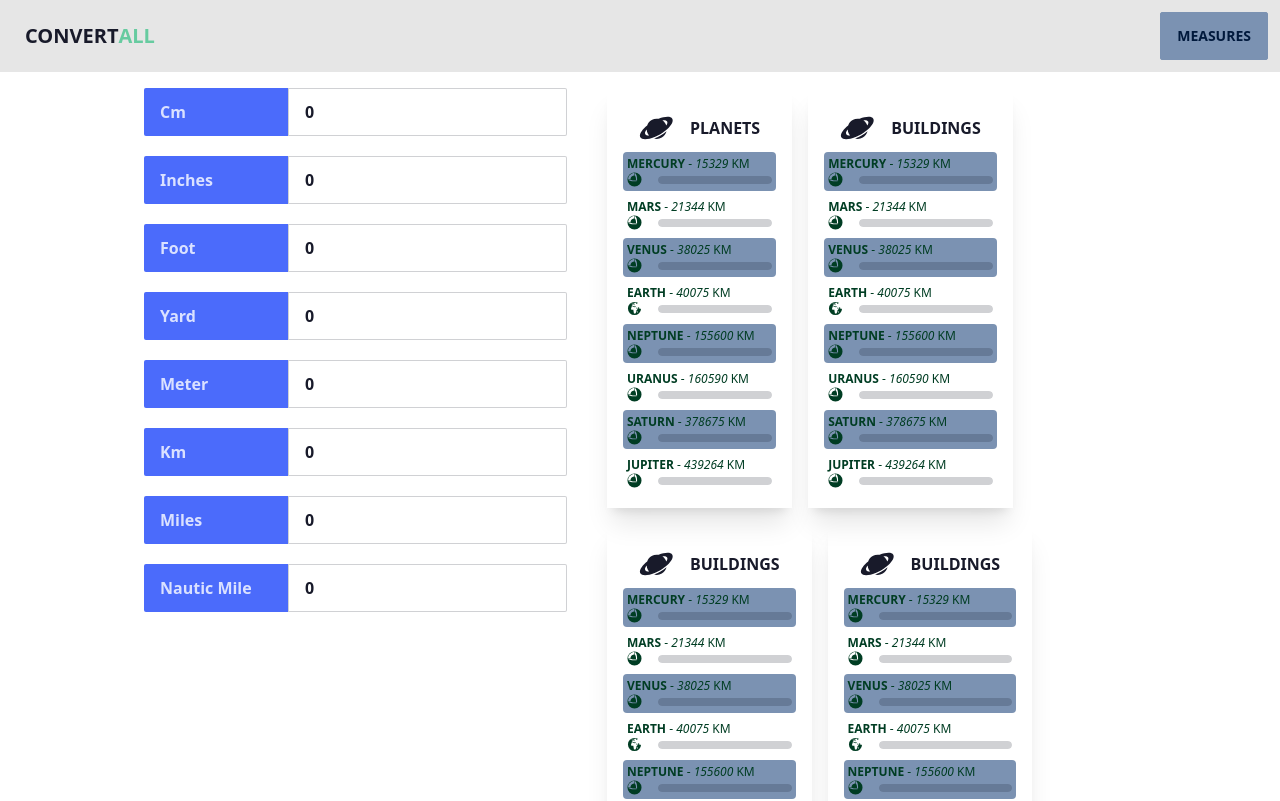
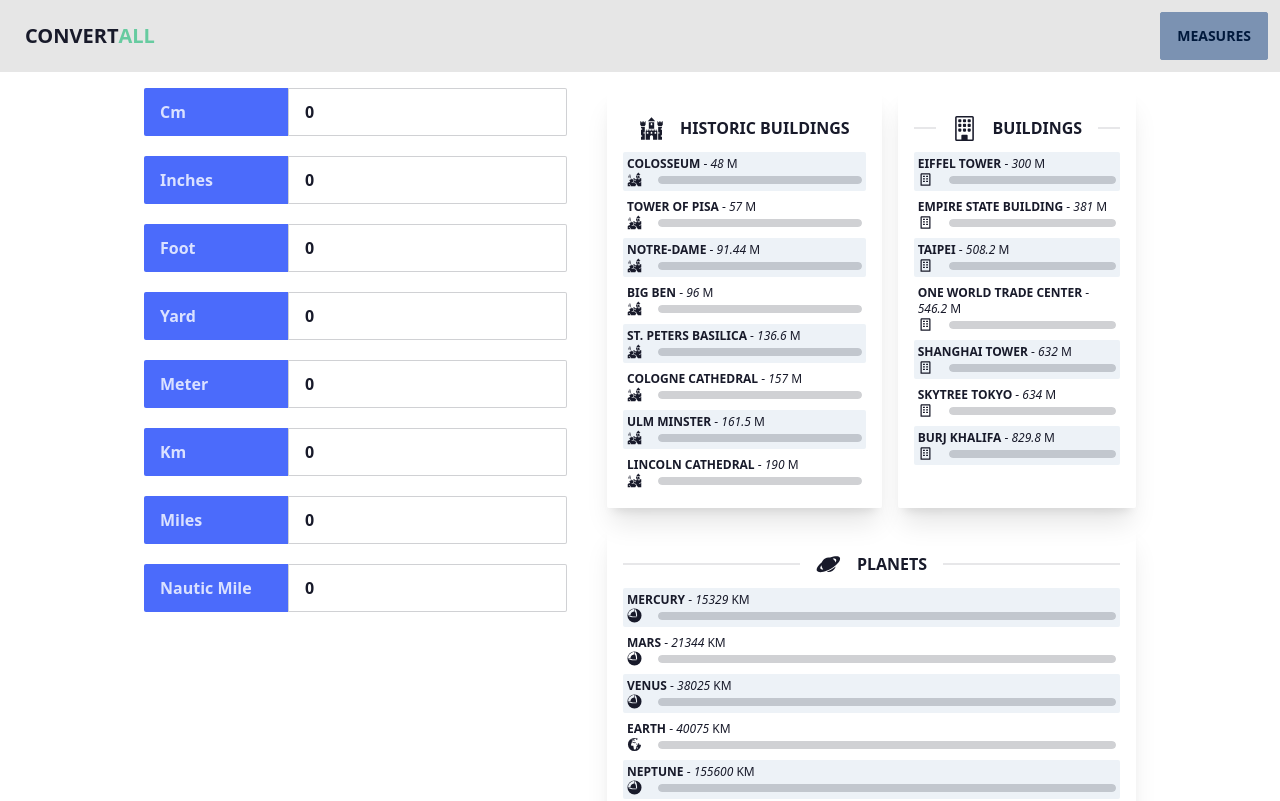
Before and after one commit to macke89/reactconverter, a Next.js app: page /lengths in a window 1280 px wide. Shown: the top 801 px of the page. Built offline with nearby package versions, Linux system fonts and the light colour scheme.

Commit message:
Added Content lengths.js

```diff
--- a/components/LengthProgressCard.js
+++ b/components/LengthProgressCard.js
@@ -3,19 +3,20 @@ import ProgressBar from "./ProgressBar";
 import {AiOutlineMinus} from "react-icons/ai";
 
 
-const LengthProgressCard = ({nominator, name, icon, items}) => {
+const LengthProgressCard = ({nominator, name, icon, items, unit}) => {
     return (
         <>
-            <div className="shadow-xl p-4">
+            <div className="shadow-xl p-4 flex-1 text-base-content rounded-sm">
                 <div className="divider">
                     <i>{icon}</i>
-                    <h3 className="font-bold uppercase">{name}</h3>
+                    <h3 className="font-bold uppercase text-center">{name}</h3>
                 </div>
                 <div className="flex flex-col gap-1">
                     {items.map(item => {
                         console.log(item);
-                        return (<ProgressBar
-                            nominator={nominator} {...item}/>)
+                        return (
+                            <ProgressBar nominator={nominator} {...item} unit={unit}/>
+                        )
                     })}
                 </div>
             </div>
--- a/components/ProgressBar.js
+++ b/components/ProgressBar.js
@@ -1,18 +1,18 @@
 import React from 'react';
 
-const ProgressBar = ({nominator, name, id, value, icon}) => {
+const ProgressBar = ({nominator, name, id, value, icon, unit}) => {
     console.log(name);
     return (
-        <div className="text-accent-content text-xs odd:bg-secondary rounded p-1" key={id}>
+        <div className="text-xs odd:text-neutral odd:bg-neutral-content rounded-sm p-1" key={id}>
             <div>
                 <span className="uppercase font-bold">{name}</span>
                 <span> - </span>
                 <span className="italic">{value}</span>
-                <span> KM</span>
+                <span> {unit}</span>
             </div>
             <div className="flex gap-4 items-center">
                 <span>{icon}</span>
-                <progress className="progress progress-primary w-full" value={nominator}
+                <progress className="progress progress-accent w-full" value={nominator}
                           max={value}/>
             </div>
         </div>
--- a/pages/lengths.js
+++ b/pages/lengths.js
@@ -5,8 +5,11 @@ import Footer from "../components/sections/Footer";
 import Container from "../components/sections/Container";
 import ContainerMeasures from "../components/sections/ContainerMeasures";
 import LengthProgressCard from "../components/LengthProgressCard";
-import {GiEarthAfricaEurope, GiPlanetCore, GiRingedPlanet} from "react-icons/gi";
+import {GiCastle, GiCastleRuins, GiEarthAfricaEurope, GiPlanetCore, GiRingedPlanet} from "react-icons/gi";
+import {BsBuilding} from "react-icons/bs";
+import {BiBuilding} from "react-icons/bi";
 
+const mainIconSize = 25;
 const iconSize = 15;
 
 const lengths = [
@@ -31,6 +34,31 @@ const planets = [
     {id: 8, name: "jupiter", value: 439264, icon: <GiPlanetCore size={iconSize}/>},
 ]
 
+const buildings = [
+    {id: 1, name: "eiffel tower", value: 300, icon: <BiBuilding size={iconSize}/>},
+    {id: 2, name: "empire state building", value: 381, icon: <BiBuilding size={iconSize}/>},
+    {id: 3, name: "taipei", value: 508.2, icon: <BiBuilding size={iconSize}/>},
+    {id: 4, name: "one world trade center", value: 546.2, icon: <BiBuilding size={iconSize}/>},
+    {id: 5, name: "shanghai tower", value: 632, icon: <BiBuilding size={iconSize}/>},
+    {id: 6, name: "skytree tokyo", value: 634, icon: <BiBuilding size={iconSize}/>},
+    {id: 7, name: "burj khalifa", value: 829.8, icon: <BiBuilding size={iconSize}/>},
+]
+
+const oldBuildings = [
+    {id: 1, name: "colosseum", value: 48, icon: <GiCastleRuins size={iconSize}/>},
+    {id: 2, name: "tower of pisa", value: 57, icon: <GiCastleRuins size={iconSize}/>},
+    {id: 3, name: "notre-dame", value: 91.44, icon: <GiCastleRuins size={iconSize}/>},
+    {id: 4, name: "big ben", value: 96, icon: <GiCastleRuins size={iconSize}/>},
+    {id: 5, name: "st. peters basilica", value: 136.6, icon: <GiCastleRuins size={iconSize}/>},
+    {id: 6, name: "cologne cathedral", value: 157, icon: <GiCastleRuins size={iconSize}/>},
+    {id: 7, name: "ulm minster", value: 161.5, icon: <GiCastleRuins size={iconSize}/>},
+    {id: 8, name: "lincoln cathedral", value: 190, icon: <GiCastleRuins size={iconSize}/>},
+]
+
+function convertLength(value, rate) {
+    return value * rate
+}
+
 const Lengths = () => {
     const [nominator, setNominator] = useState(0);
 
@@ -54,15 +82,16 @@ const Lengths = () => {
                     ))}
                 </div>
                 <div className="w-full">
-                    <div className="flex flex-col gap-4 sm:flex-row sm:flex-wrap">
-                        <LengthProgressCard items={planets} name={"Planets"} icon={<GiRingedPlanet size={35}/>}
-                                            nominator={nominator}/>
-                        <LengthProgressCard items={planets} name={"Buildings"} icon={<GiRingedPlanet size={35}/>}
-                                            nominator={nominator}/>
-                        <LengthProgressCard items={planets} name={"Buildings"} icon={<GiRingedPlanet size={35}/>}
-                                            nominator={nominator}/>
-                        <LengthProgressCard items={planets} name={"Buildings"} icon={<GiRingedPlanet size={35}/>}
-                                            nominator={nominator}/>
+                    <div className="flex flex-col gap-4 sm:flex-row sm:flex-wrap inline-flex">
+                        <LengthProgressCard items={oldBuildings} name={"Historic Buildings"}
+                                            icon={<GiCastle size={mainIconSize}/>}
+                                            nominator={convertLength(nominator, 1000)} unit="M"/>
+                        <LengthProgressCard items={buildings} name={"Buildings"}
+                                            icon={<BsBuilding size={mainIconSize}/>}
+                                            nominator={convertLength(nominator, 1000)} unit="M"/>
+                        <LengthProgressCard items={planets} name={"Planets"}
+                                            icon={<GiRingedPlanet size={mainIconSize}/>}
+                                            nominator={nominator} unit="KM"/>
                     </div>
                 </div>
             </ContainerMeasures>
```
